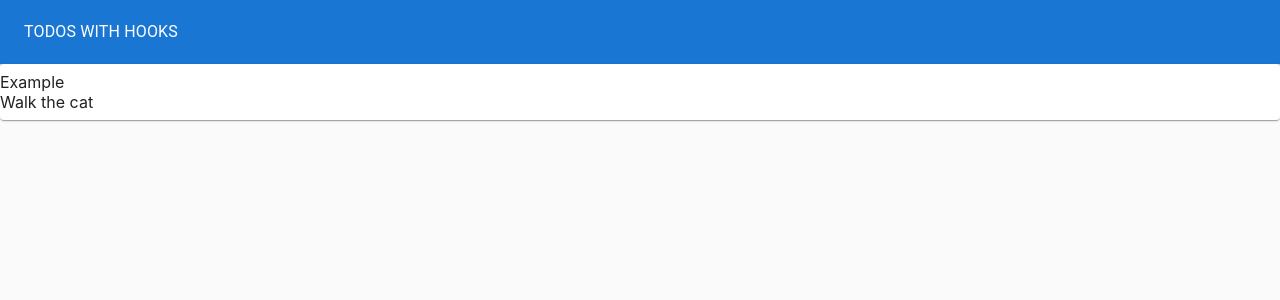
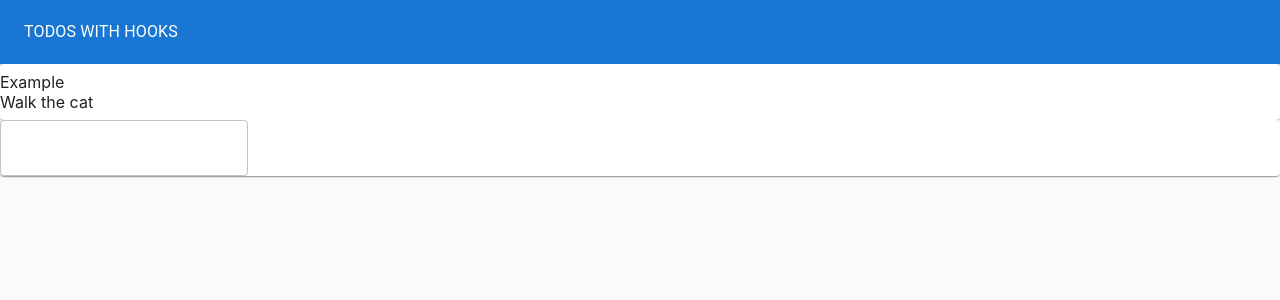
Before and after one commit to DavidML89/React-Udemy, a React (Create React App) app in the folder 26-hooks-app/todo-app-hooks/: page / in a window 1280 px wide. Shown: the top 300 px of the page. Built offline with nearby package versions, Linux system fonts and the light colour scheme.

Commit message:
TodoForm component and custom input hook added

```diff
--- a/26-hooks-app/todo-app-hooks/src/TodoApp.js
+++ b/26-hooks-app/todo-app-hooks/src/TodoApp.js
@@ -1,5 +1,6 @@
 import React, { useState } from 'react';
 import TodoList from './TodoList';
+import TodoForm from './TodoForm';
 import Typography from "@mui/material/Typography";
 import Paper from "@mui/material/Paper";
 import AppBar from "@mui/material/AppBar";
@@ -12,6 +13,9 @@
     { id: 2, task: "Walk the cat", completed: false}
   ];
   const [todos, setTodos] = useState(initialTodos);
+  const addTodo = newTodoText => {
+    setTodos([...todos, { id: 4, task: newTodoText, completed: false }])
+  };
   return (
     <Paper
       style={{
@@ -28,6 +32,7 @@
         </Toolbar>
       </AppBar>
       <TodoList todos={todos} />
+      <TodoForm addTodo={addTodo} />
     </Paper>
   );
 }
--- /dev/null
+++ b/26-hooks-app/todo-app-hooks/src/TodoForm.js
@@ -0,0 +1,20 @@
+import React from "react";
+import useInputState from "./hooks/useInputState"
+import Paper from "@mui/material/Paper";
+import TextField from "@mui/material/TextField";
+
+export default function TodoForm({addTodo}) {
+  const [value, handleChange, reset] = useInputState("");
+  return (
+    <Paper>
+      <form onSubmit={e=> {
+        e.preventDefault();
+        addTodo(value);
+        reset();
+      }}
+      >
+        <TextField value={value} onChange={handleChange}/>
+      </form>
+    </Paper>
+  )
+}
--- /dev/null
+++ b/26-hooks-app/todo-app-hooks/src/hooks/useInputState.js
@@ -0,0 +1,11 @@
+import { useState } from "react";
+export default initialVal => {
+  const [value, setValue] = useState(initialVal);
+  const handleChange = e => {
+    setValue(e.target.value);
+  };
+  const reset = () => {
+    setValue("");
+  };
+  return [value, handleChange, reset];
+};
```
